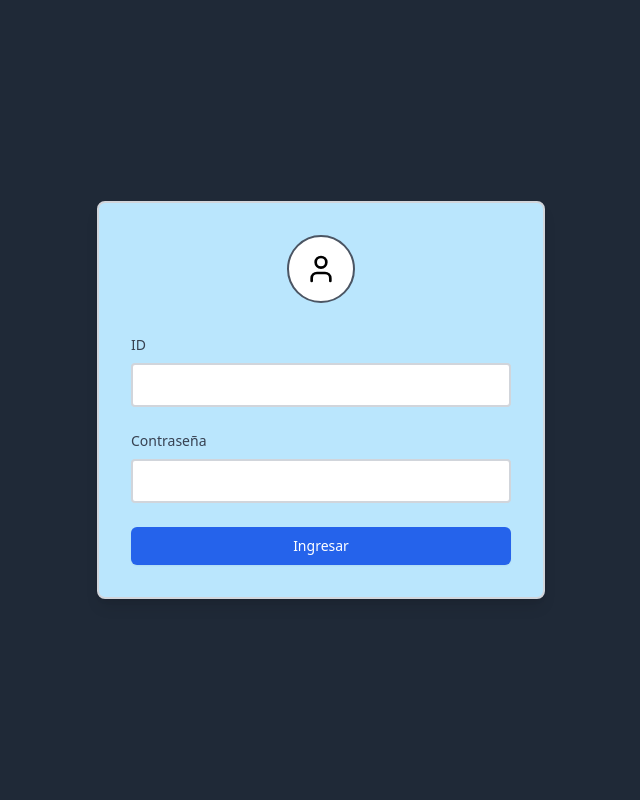
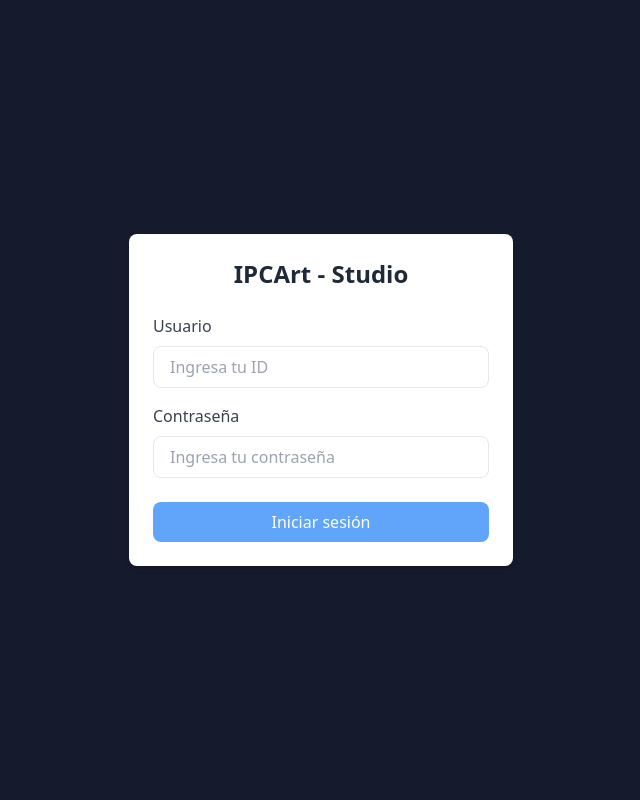
Before and after one commit to SebastianVelasquezValle/IPC2_ProyectoVD2024_-202300580, a Django app: page /login/ in a window 1280 px wide. Shown: the whole page, without its empty margins (319-959 px from the left). Run offline with Django 5.2, Linux system fonts and the light colour scheme; some libraries are stand-ins or nearby versions.

Commit message:
feat: login completo

```diff
--- a/Proyecto2/Frontend/app/templates/admin.html
+++ b/Proyecto2/Frontend/app/templates/admin.html
@@ -7,6 +7,6 @@
     <title>Admin</title>
 </head>
 <body>
-
+    <h1>Hola admin</h1>
 </body>
 </html>
--- a/Proyecto2/Frontend/app/templates/login.html
+++ b/Proyecto2/Frontend/app/templates/login.html
@@ -8,45 +8,43 @@
     <!-- <link rel="stylesheet" type="text/css" href="{% static 'css/login/styles.css' %}"> -->
     <script src="https://cdn.tailwindcss.com"></script>
 </head>
-<body class="min-h-screen flex items-center justify-center bg-gray-800">
-    <div class="w-full max-w-md p-8 border-2 border-gray-300 bg-sky-200 rounded-lg shadow-lg">
-        <!-- Icono de usuario -->
-        <div class="flex justify-center mb-8">
-            <div class="p-4 border-2 border-gray-600 rounded-full bg-white">
-                <svg xmlns="http://www.w3.org/2000/svg" width="32" height="32" viewBox="0 0 24 24" fill="none" stroke="currentColor" stroke-width="2" stroke-linecap="round" stroke-linejoin="round">
-                    <path d="M19 21v-2a4 4 0 0 0-4-4H9a4 4 0 0 0-4 4v2"/>
-                    <circle cx="12" cy="7" r="4"/>
-                </svg>
-            </div>
-        </div>
+<body class="bg-[#151a2d] flex items-center justify-center min-h-screen">
+    <div class="w-full max-w-sm bg-white shadow-md rounded-lg p-6">
+        <h2 class="text-2xl font-bold text-gray-800 text-center mb-6">IPCArt - Studio</h2>
 
         <!-- Formulario -->
-        <form class="space-y-6">
-            <div class="space-y-2">
-                <label for="id" class="block text-sm font-medium text-gray-700">ID</label>
+        <form
+            enctype="multipart/form-data"
+            method="POST"
+            action="/signin/"
+        >
+        {# Django utiliza tokens CSRF para asegurarse de que los formularios y las solicitudes POST provienen de una fuente confiable y no de un sitio malintencionado. #}
+        {% csrf_token %}
+            <div class="mb-4">
+                <label for="iduser" class="block text-gray-700 font-medium mb-2">Usuario</label>
                 <input
                     type="text"
-                    id="id"
-                    required
-                    class="w-full p-2 border-2 border-gray-300 rounded focus:outline-none focus:border-blue-500 bg-white"
-                >
+                    name="iduser"
+                    id="iduser"
+                    class="w-full px-4 py-2 border rounded-lg focus:outline-none focus:ring-2 focus:ring-blue-500"
+                    placeholder="Ingresa tu ID"
+                    required>
             </div>
-
-            <div class="space-y-2">
-                <label for="password" class="block text-sm font-medium text-gray-700">Contraseña</label>
+            <div class="mb-6">
+                <label for="password" class="block text-gray-700 font-medium mb-2">Contraseña</label>
                 <input
                     type="password"
                     id="password"
-                    required
-                    class="w-full p-2 border-2 border-gray-300 rounded focus:outline-none focus:border-blue-500 bg-white"
-                >
+                    name="password"
+                    class="w-full px-4 py-2 border rounded-lg focus:outline-none focus:ring-2 focus:ring-blue-500"
+                    placeholder="Ingresa tu contraseña"
+                    required>
             </div>
 
             <button
                 type="submit"
-                class="w-full py-2 px-4 border border-transparent rounded-md shadow-sm text-sm font-medium text-white bg-blue-600 hover:bg-blue-700 focus:outline-none focus:ring-2 focus:ring-offset-2 focus:ring-blue-500"
-            >
-                Ingresar
+                class="w-full bg-blue-400 text-white font-medium py-2 px-4 rounded-lg hover:bg-blue-500 focus:outline-none focus:ring-2 focus:ring-blue-400">
+                Iniciar sesión
             </button>
         </form>
     </div>
```
